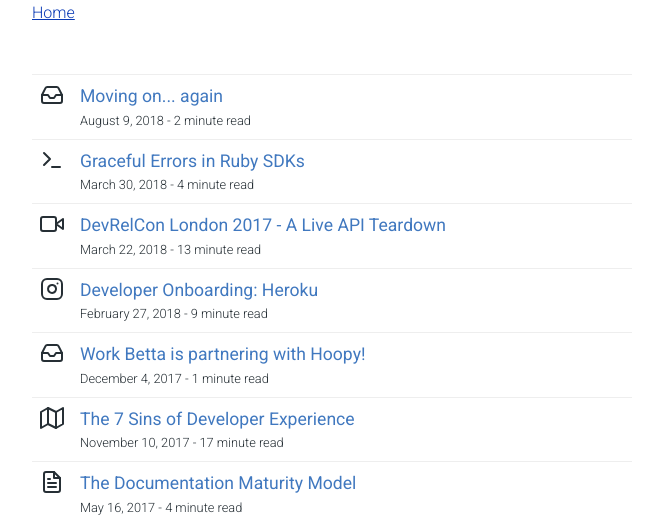
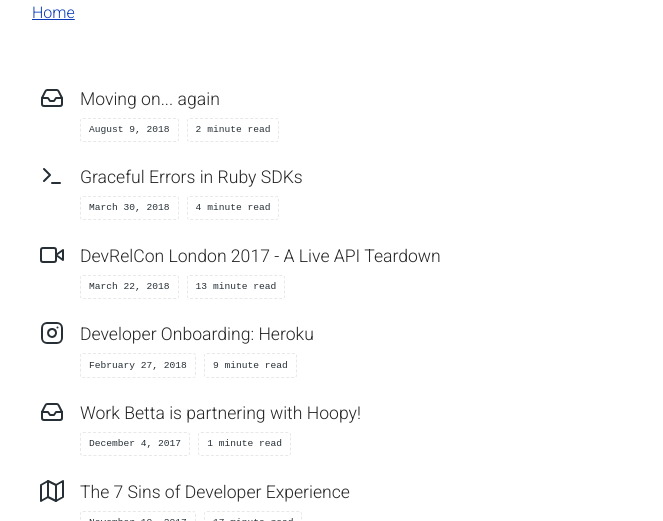
Before and after one commit to cbetta/betta.io, a Gatsby site: page / in a window 1280 px wide. Shown: the top 521 px of the page, without its empty margins (308-971 px from the left). Built offline with nearby package versions, Linux system fonts and the light colour scheme; Gatsby itself is replaced by a stand-in of ours; some packages are replaced by stand-ins of ours.

Commit message:
Update list style

```diff
--- a/src/components/blog/Article.module.scss
+++ b/src/components/blog/Article.module.scss
@@ -127,7 +127,6 @@
   font-family: 'Courier New', Courier, monospace;
   font-size: 0.8rem;
   display: inline-block;
-  background-color: $light-grey;
   padding: 0.2rem 0.5rem;
   border-radius: 3px;
   position: relative;
@@ -139,7 +138,6 @@
   font-family: 'Courier New', Courier, monospace;
   font-size: 0.8rem;
   display: inline-block;
-  background-color: $light-grey;
   padding: 0.2rem 0.5rem;
   border-radius: 3px;
   position: relative;
--- a/src/components/blog/List.module.scss
+++ b/src/components/blog/List.module.scss
@@ -1,4 +1,3 @@
 .style {
-  border-top: 1px solid #eee;
   margin: 3em 0;
 }
--- a/src/components/blog/ListItem.js
+++ b/src/components/blog/ListItem.js
@@ -8,11 +8,12 @@ export default ({ timeToRead, fields, frontmatter }) => (
   <Link to={ fields.slug } className={style.this}>
     <Icon type={ frontmatter.icon } />
     <header>
-      <h2>
+      <span>
         { frontmatter.title }
-      </h2>
+      </span>
       <small>
-        { frontmatter.date  } - { timeToRead } minute read
+        <span>{ frontmatter.date  }</span>
+        <span>{ timeToRead } minute read</span>
       </small>
     </header>
   </Link>
--- a/src/components/blog/ListItem.module.scss
+++ b/src/components/blog/ListItem.module.scss
@@ -1,9 +1,10 @@
+@import '../../css/variables.scss';
+
 .this {
   display: grid;
   grid-template-columns: 2.5rem auto;
-  border-bottom: 1px solid #eee;
 
-  padding: 0.5rem;
+  padding: 0.7rem 0.5rem;
   text-decoration: none !important;
 
   &:focus,
@@ -24,10 +25,9 @@
     flex-direction: column;
     grid-column: 2 / 2;
     grid-row: 1;
-  }
 
-  h2 {
-    color: #4078BF;
+    & > span {
+      color: $black;
       font-size: 1.1em;
       line-height: 1.5em;
       border: none;
@@ -35,10 +35,24 @@
       grid-row: 1 / 1;
       padding: 0;
       margin: 0;
+      margin-bottom: 0.3rem;
+    }
   }
 
   small {
     font-size: 0.8em;
     color: #262F35;
+
+    span {
+      font-family: 'Courier New', Courier, monospace;
+      font-size: 0.6rem;
+      display: inline-block;
+      background-color: white;
+      padding: 0.2rem 0.5rem;
+      border-radius: 3px;
+      position: relative;
+      margin-right: 0.5rem;
+      border: 1px dashed $middle-grey;
     }
   }
+}
```
Lines whose indentation alone changed are shown as unchanged.
